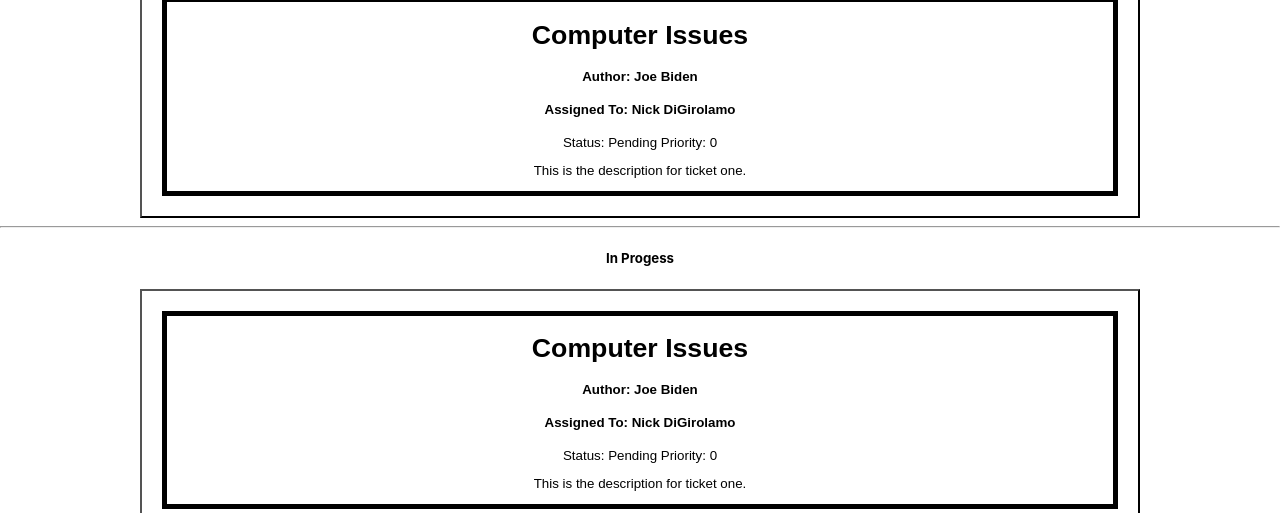
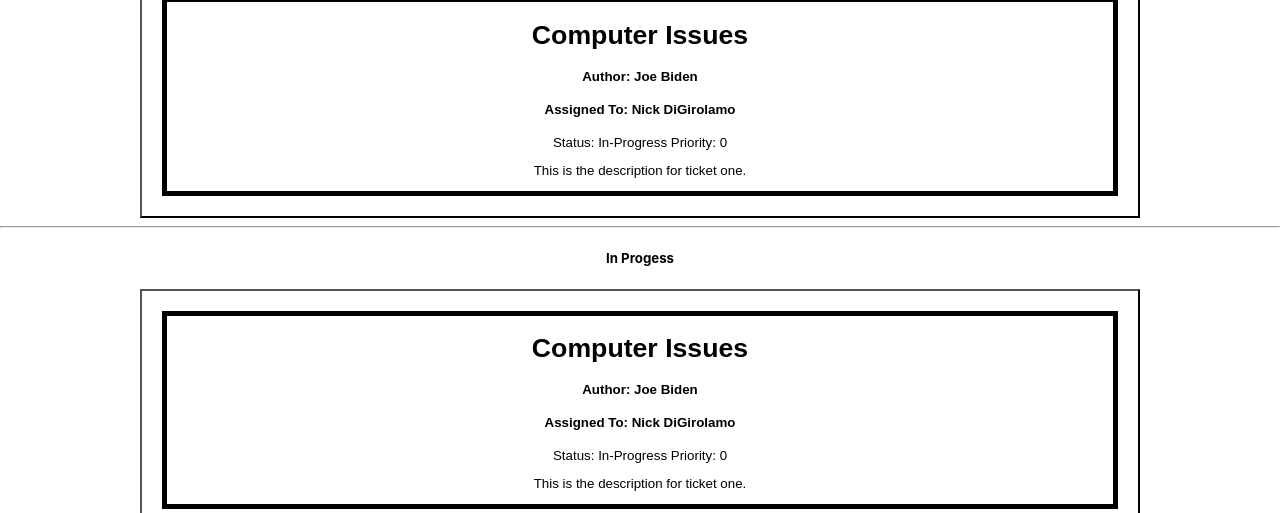
Before and after one commit to galennare/cursed-itsm-board, a React (Create React App) app: page / in a window 1280 px wide. Shown: the part 235-748 px from the top of the page. Built offline with nearby package versions, Linux system fonts and the light colour scheme.

Commit message:
Corrected some status in some files

```diff
--- a/src/components/RevealTicket.tsx
+++ b/src/components/RevealTicket.tsx
@@ -10,7 +10,7 @@ const initialList: Ticket[] = [
         priority: 0,
         last_modified: new Date(),
         author: "Joe Biden",
-        status: "Pending",
+        status: "In-Progress",
         assignee: "Nick DiGirolamo",
         image_path: "path_to_image"
     }
```
Also changed, not shown: 1 other file (tests, documents, lock files or other folders).
